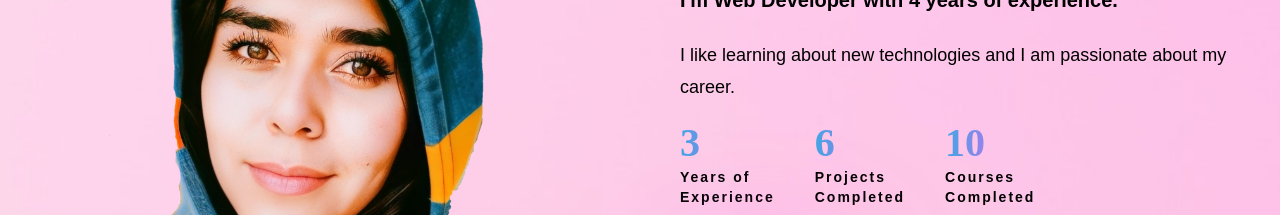
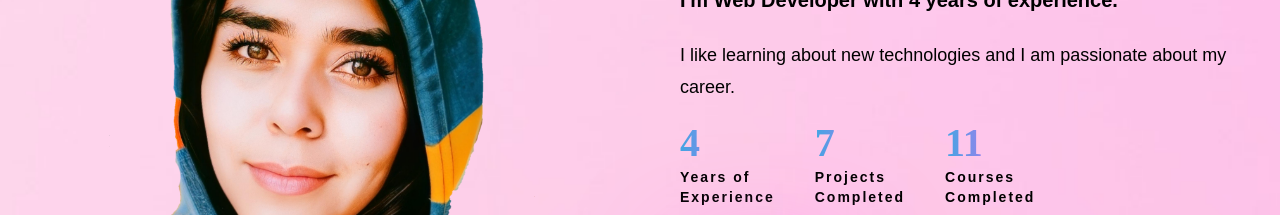
Before and after one commit to mf-mlz/mf-mlz, a React (Create React App) app: page / in a window 1280 px wide. Shown: the part 1140-1355 px from the top of the page. Built offline with nearby package versions, Linux system fonts and the light colour scheme.

Commit message:
fix(json): Data change update

```diff
--- a/src/components/About.js
+++ b/src/components/About.js
@@ -39,7 +39,7 @@ const About = ({ theme }) => {
               <div className='flex gap-x-6 lg:gap-x-10 mb-12'>
                 <div>
                   <div className='text-[40px] font- text-gradient mb-2'>
-                    { inView ? <CountUp start={0} end={3} duration={8}/> : null }
+                    { inView ? <CountUp start={0} end={4} duration={8}/> : null }
                   </div>
                   <div className='text-sm tracking-[2px] font-poppins text-black dark:text-white font-bold'>
                   {t("about.years_of")}<br/>
@@ -48,7 +48,7 @@ const About = ({ theme }) => {
                 </div>
                 <div>
                   <div className='text-[40px] font- text-gradient mb-2'>
-                    { inView ? <CountUp start={0} end={6} duration={8}/> : null }
+                    { inView ? <CountUp start={0} end={7} duration={8}/> : null }
                   </div>
                   <div className='text-sm tracking-[2px] font-poppins text-black dark:text-white font-bold'>
                   {t("about.projects")}<br/>
@@ -57,7 +57,7 @@ const About = ({ theme }) => {
                 </div>
                 <div>
                   <div className='text-[40px] font- text-gradient mb-2'>
-                    { inView ? <CountUp start={0} end={10} duration={8}/> : null }
+                    { inView ? <CountUp start={0} end={11} duration={8}/> : null }
                   </div>
                   <div className='text-sm tracking-[2px] font-poppins text-black dark:text-white font-bold'>
                   {t("about.courses")}<br/>
--- a/src/traslations/en/global.json
+++ b/src/traslations/en/global.json
@@ -1,16 +1,16 @@
 {
   "about": {
-        "title" : "About Me",
-        "subtitle" : "I'm Web Developer with 4 years of experience.",
-        "description" : "I like learning about new technologies and I am passionate about my career.",
-        "years_of" : "Years of",
-        "experience" : "Experience",
-        "projects" : "Projects",
-        "courses" : "Courses",
-        "completed" : "Completed"
+    "title": "About Me",
+    "subtitle": "I'm Web Developer with 4 years of experience.",
+    "description": "I like learning about new technologies and I am passionate about my career.",
+    "years_of": "Years of",
+    "experience": "Experience",
+    "projects": "Projects",
+    "courses": "Courses",
+    "completed": "Completed"
   },
 
-    "banner":{
+  "banner": {
     "i_am": "I'm",
     "developer": "Developer",
     "creative": "Creative",
@@ -19,7 +19,7 @@
     "message": "Rule #1: If something works, don't touch it."
   },
 
-    "courses":{
+  "courses": {
     "title": "Courses"
   },
 
@@ -73,10 +73,15 @@
       "title": "Tailwind CSS 2020",
       "description": "Tailwind CSS library focused course.",
       "file": "https://drive.google.com/file/d/1eKOom-ozJ94WFLR3BcMm75fIW0oNlE6P/view?usp=drive_link"
+    },
+    {
+      "title": "Introduction to AI",
+      "description": "Introductory course on Artificial Intelligence",
+      "file": "https://drive.google.com/file/d/1eKOom-ozJ94WFLR3BcMm75fIW0oNlE6P/view?usp=drive_link"
     }
   ],
 
-    "services":{
+  "services": {
     "title": "My work experience."
   },
 
@@ -95,7 +100,7 @@
     }
   ],
 
-    "projects":{
+  "projects": {
     "title": "My personal projects.",
     "subtitle": "Among some small projects that I have done, they range from exercises to small pages made with Bootstrap or Tailwind CSS, also to practice consuming a REST API like Pokemon's, and a small Spotify made with Node JS, Mongo DB and Angular (which is still in development)."
   },
@@ -170,16 +175,21 @@
       "link": "https://grupocognac-mfmlz.netlify.app",
       "imgDark": "https://i.ibb.co/SQ4gmTY/Dise-o-sin-t-tulo-6.png",
       "img": "https://i.ibb.co/zW3r2XH/Dise-o-sin-t-tulo-7.png"
+    },
+    {
+      "name": "POS System",
+      "description": "Point of Sale (POS) system that allows the management of sales, products, clients, modules, permissions, employees, and electronic invoicing, with real-time notifications and internal chat. Developed with Node.js, Angular, and MySQL. (Still in Development)",
+      "link": "",
+      "imgDark": "https://i.ibb.co/YTXPwB4J/pointsell-black.png",
+      "img": "https://i.ibb.co/hJWk8N7s/pointsell-white.png"
     }
   ],
 
-
-
-    "participation":{
+  "participation": {
     "title": "Participation in Projects."
   },
 
-    "skills":{
+  "skills": {
     "title": "Skills.",
     "subtitle_1": "My main",
     "subtitle_2": "skills",
@@ -187,11 +197,9 @@
   },
 
   "logo": "MFML",
-    "contact" : "Contact Me",
-    "github" : "Visit My Github",
+  "contact": "Contact Me",
+  "github": "Visit My Github",
   "download_cv": "Download CV",
   "view_project": "View Project",
   "view_repositorie": "View Repository"
-
-
 }
--- a/src/traslations/es/global.json
+++ b/src/traslations/es/global.json
@@ -1,6 +1,4 @@
-
 {
-
   "about": {
     "title": "Sobre Mi",
     "subtitle": "Soy Desarrolladora Web con 4 años de experiencia.",
@@ -12,7 +10,7 @@
     "completed": "Terminados"
   },
 
-    "banner":{
+  "banner": {
     "i_am": "Soy",
     "developer": "Desarrolladora",
     "creative": "Creativa",
@@ -21,7 +19,7 @@
     "message": "Regla #1: Si algo funciona, no lo toques."
   },
 
-    "courses":{
+  "courses": {
     "title": "Cursos"
   },
 
@@ -75,13 +73,17 @@
       "title": "Tailwind CSS 2020",
       "description": "Curso enfocado en la Librería Tailwind CSS para aprender a crear un sitio web.",
       "file": "https://drive.google.com/file/d/1eKOom-ozJ94WFLR3BcMm75fIW0oNlE6P/view?usp=drive_link"
+    },
+    {
+      "title": "Introducción a la IA",
+      "description": "Curso de Introducción a la Inteligencia Artificial",
+      "file": "https://drive.google.com/file/d/1eKOom-ozJ94WFLR3BcMm75fIW0oNlE6P/view?usp=drive_link"
     }
   ],
 
-    "services":{
+  "services": {
     "title": "Mi Experiencia Laboral"
   },
-
 
   "services_list": [
     {
@@ -98,8 +100,7 @@
     }
   ],
 
-
-    "projects":{
+  "projects": {
     "title": "Mis proyectos personales.",
     "subtitle": "Entre algunos pequeños proyectos que he realizado, van desde ejercicios, hasta pequeñas páginas hechas con Bootstrap o Tailwind CSS, también para practicar el consumo de una API REST como la de Pokemon, y un pequeño Spotify hecho con Node JS, Mongo DB y Angular (que todavía está en desarrollo)."
   },
@@ -175,14 +176,21 @@
       "link": "https://grupocognac-mfmlz.netlify.app",
       "imgDark": "https://i.ibb.co/SQ4gmTY/Dise-o-sin-t-tulo-6.png",
       "img": "https://i.ibb.co/zW3r2XH/Dise-o-sin-t-tulo-7.png"
+    },
+    {
+      "name": "Punto de Venta POS",
+      "description": "Sistema de punto de venta (POS) que permite gestionar ventas, productos, clientes, módulos, permisos, empleados y facturación electrónica, con notificaciones en tiempo real y chat interno, desarrollado con Node.js, Angular y MySQL. (Aún en Desarrollo)",
+      "link": "",
+      "imgDark": "https://i.ibb.co/YTXPwB4J/pointsell-black.png",
+      "img": "https://i.ibb.co/hJWk8N7s/pointsell-white.png"
     }
   ],
 
-    "participation":{
+  "participation": {
     "title": "Participación en Proyectos."
   },
 
-    "skills":{
+  "skills": {
     "title": "Habilidades.",
     "subtitle_1": "Mis habilidades",
     "subtitle_2": "principales",
@@ -190,10 +198,9 @@
   },
 
   "logo": "MFML",
-    "contact" : "Contáctame",
-    "github" : "Visita Mi Github",
+  "contact": "Contáctame",
+  "github": "Visita Mi Github",
   "download_cv": "Descargar CV",
   "view_project": "Ver Proyecto",
   "view_repositorie": "Ver Repositorio"
-
 }
```
Lines whose indentation alone changed are shown as unchanged.
